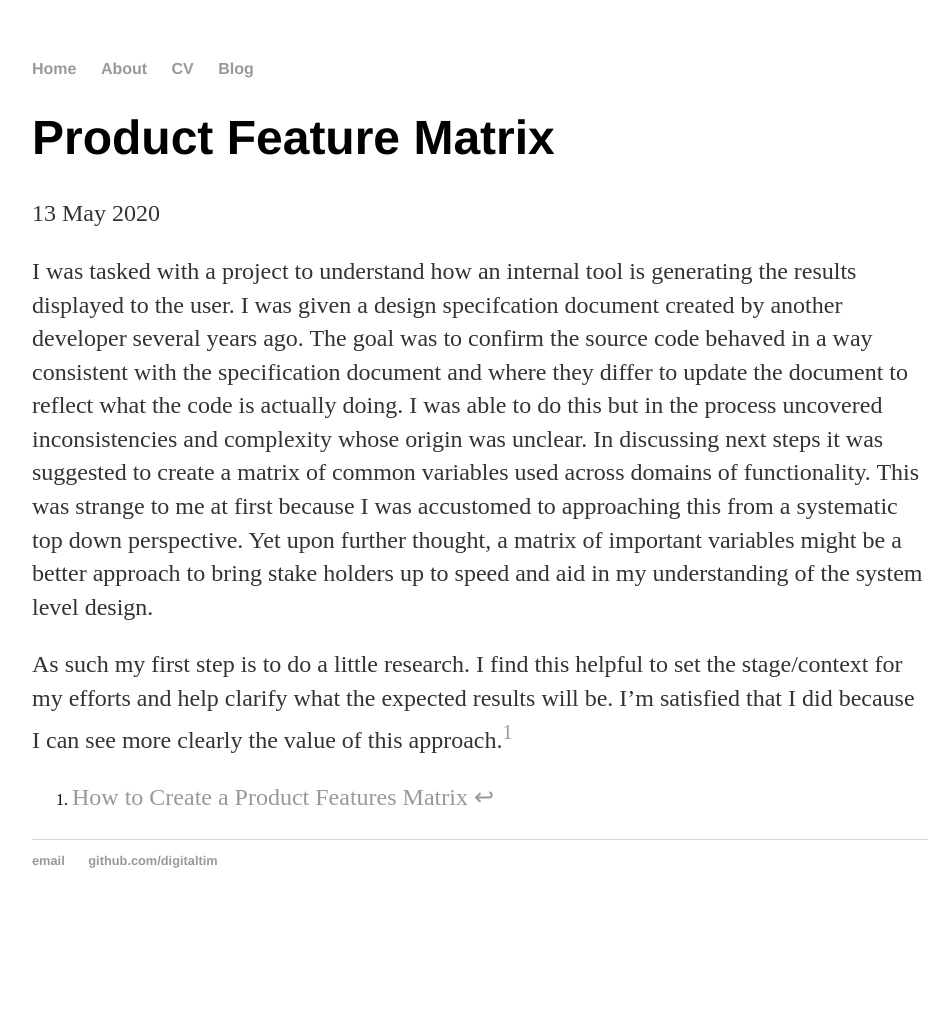
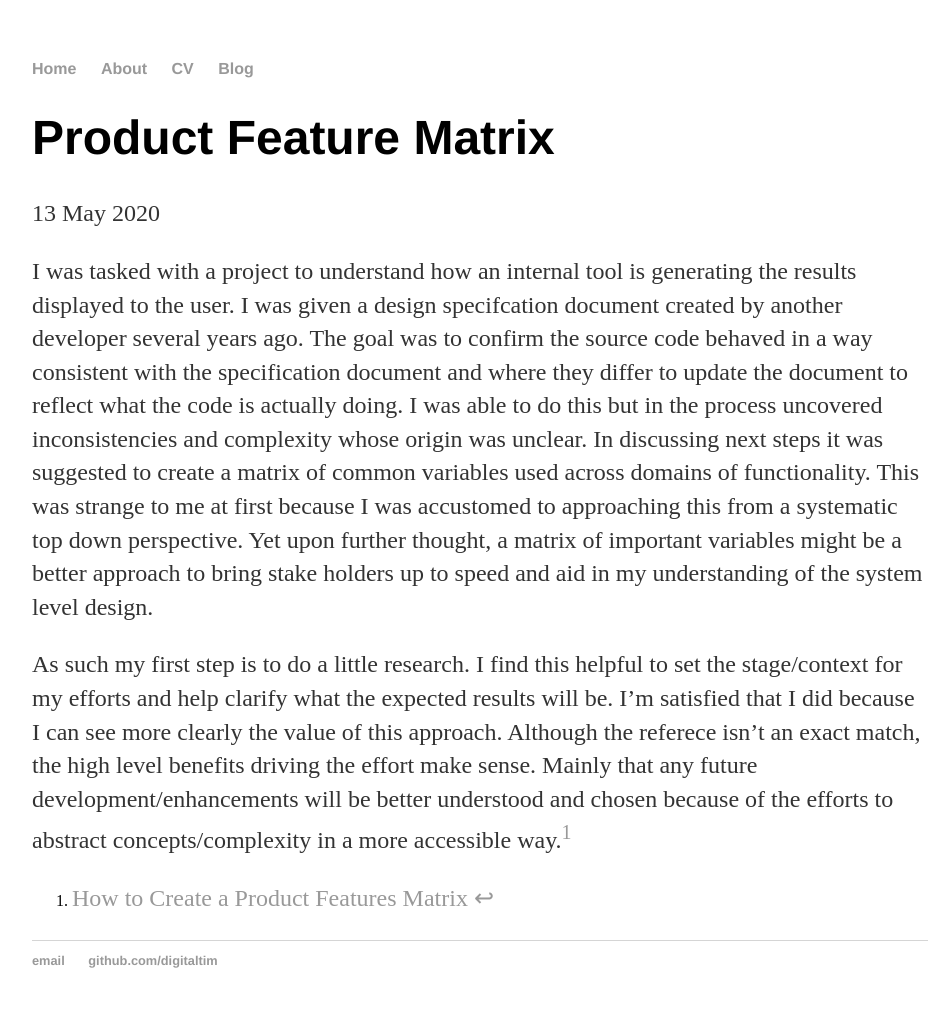
Before and after one commit to digitaltim/digitaltim.github.io, a Jekyll site: the page built from _posts/2020-05-13-product-feature-matrix.md, in a window 1280 px wide. Shown: the whole page, without its empty margins (160-1112 px from the left). Built offline with Jekyll 4.4.1, drawn with Linux system fonts in a browser that asks for light colours; before the commit the page ends 928 px from its top, so only the background shows below that.

Commit message:
Updates blog post on product feature matrix

```diff
--- a/_posts/2020-05-13-product-feature-matrix.md
+++ b/_posts/2020-05-13-product-feature-matrix.md
@@ -6,6 +6,6 @@ date: 2020-05-13
 
 I was tasked with a project to understand how an internal tool is generating the results displayed to the user. I was given a design specifcation document created by another developer several years ago. The goal was to confirm the source code behaved in a way consistent with the specification document and where they differ to update the document to reflect what the code is actually doing. I was able to do this but in the process uncovered inconsistencies and complexity whose origin was unclear. In discussing next steps it was suggested to create a matrix of common variables used across domains of functionality. This was strange to me at first because I was accustomed to approaching this from a systematic top down perspective. Yet upon further thought, a matrix of important variables might be a better approach to bring stake holders up to speed and aid in my understanding of the system level design.
 
-As such my first step is to do a little research. I find this helpful to set the stage/context for my efforts and help clarify what the expected results will be. I'm satisfied that I did because I can see more clearly the value of this approach.[^1]
+As such my first step is to do a little research. I find this helpful to set the stage/context for my efforts and help clarify what the expected results will be. I'm satisfied that I did because I can see more clearly the value of this approach. Although the referece isn't an exact match, the high level benefits driving the effort make sense. Mainly that any future development/enhancements will be better understood and chosen because of the efforts to abstract concepts/complexity in a more accessible way.[^1]
 
 [^1]: [How to Create a Product Features Matrix](https://klariti.com/2015/09/28/how-to-create-a-product-features-matrix/)
```
